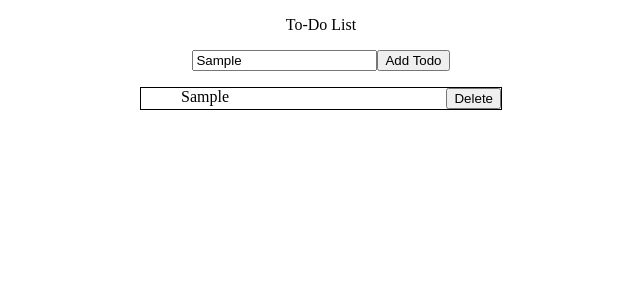
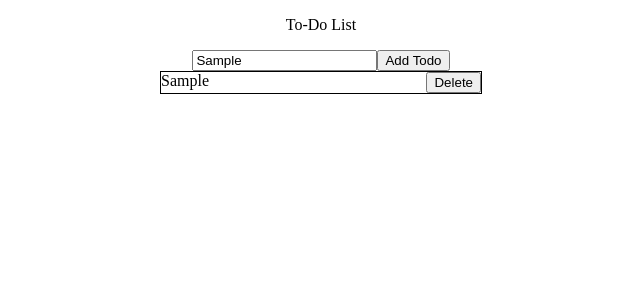
Before and after one commit to acciojob/todo-react-Nitintembhare29, a React app: page / in a window 1280 px wide. Both pictures are taken after typing "Sample" into the empty fields and a click on the button "Add Todo". Shown: the top 300 px of the page, without its empty margins (319-959 px from the left). Built offline with nearby package versions, Linux system fonts and the light colour scheme.

Commit message:
second commit

```diff
--- a/src/components/TodoList.js
+++ b/src/components/TodoList.js
@@ -4,11 +4,11 @@ const TodoList = (props)=>{
 
     return(
         <li className="list-div">
-            <ul className="list-item">
+            <div className="list-item">
                 <div>{props.item}</div>
                 <div
                 onClick={()=>props.deleteitem(props.index)}><button>Delete</button></div>
-            </ul>
+            </div>
         </li>
 
     )
```
